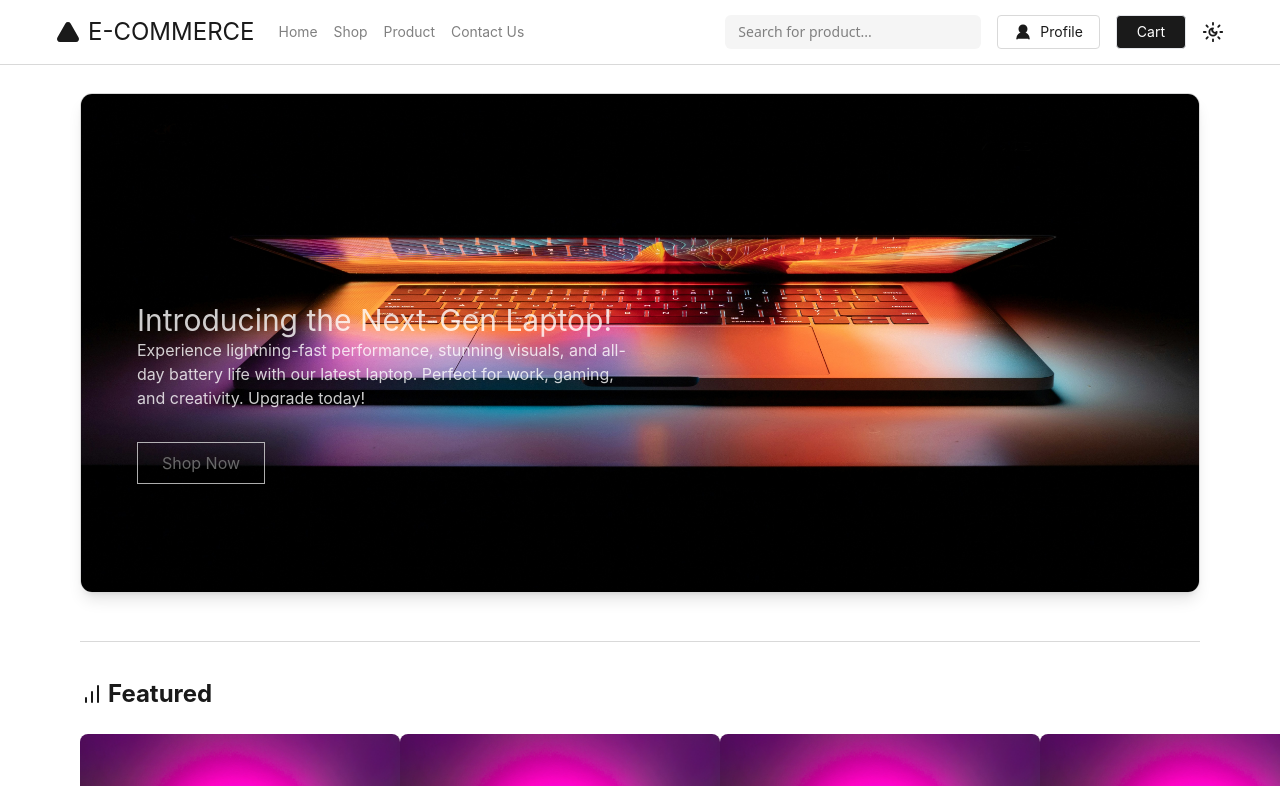
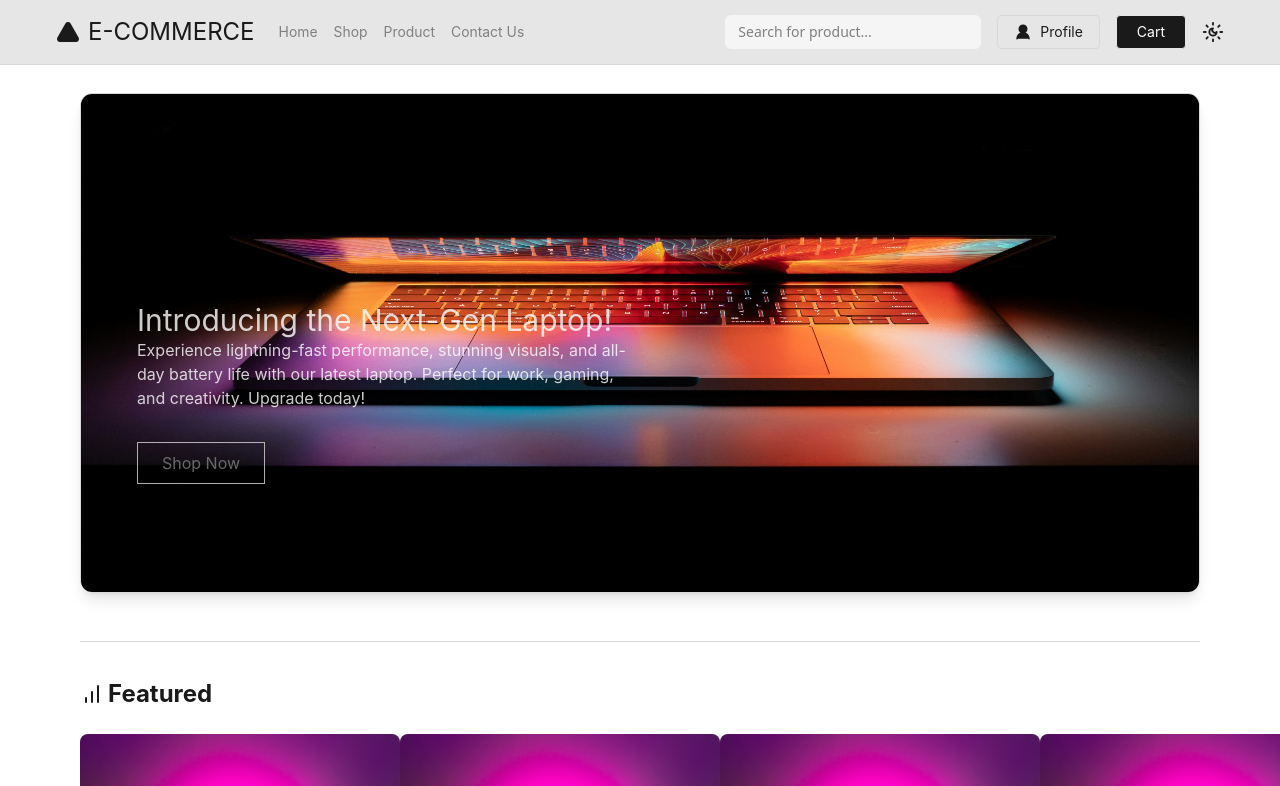
Before and after one commit to Beridze0/e-commerce, a React (Vite) app: page / in a window 1280 px wide. Shown: the top 786 px of the page. Built offline with nearby package versions, Linux system fonts and the light colour scheme.

Commit message:
navbar bg

```diff
--- a/src/components/layout/Navbar.jsx
+++ b/src/components/layout/Navbar.jsx
@@ -30,13 +30,14 @@ const Navbar = () => {
     });
   };
 
-
   return (
-    <div className="w-full flex gap-5 items-center justify-between px-14 py-8 bg-background border-b border-border h-14">
+    <div className="w-full flex gap-5 items-center justify-between px-14 py-8 bg-navbarbg border-b border-border h-14 sticky top-0 z-50">
       <div className="flex gap-6 items-center justify-center">
         <div className="flex items-center justify-center gap-2">
           <Triangle className="text-primary fill-primary sm:size-6 size-5" />
-          <h1 className="sm:block sm:text-2xl text-sm text-primary hidden">E-COMMERCE</h1>
+          <h1 className="sm:block sm:text-2xl text-sm text-primary hidden">
+            E-COMMERCE
+          </h1>
         </div>
         <div className="sm:flex gap-4 sm:text-[0.87rem] hidden">
           <NavLink className="text-textMuted hover:text-textPrimary transition duration-200">
@@ -55,11 +56,9 @@ const Navbar = () => {
       </div>
       <div className="flex items-center justify-center gap-4 text-sm">
         <TextField />
-        <div  className="sm:flex hidden items-center justify-center gap-2 border border-border rounded px-4 py-[0.35rem] transition duration-200 text-primary hover:bg-hoverSecondary cursor-pointer">
+        <div className="sm:flex hidden items-center justify-center gap-2 border border-border rounded px-4 py-[0.35rem] transition duration-200 text-primary hover:bg-hoverSecondary cursor-pointer">
           <UserRound className="fill-primary" size={18} />
-          <p>
-            Profile
-          </p>
+          <p>Profile</p>
         </div>
         <p className="border dark:border-none rounded px-5 py-[0.35rem] bg-primary text-textInverted transition cursor-pointer duration-200 hover:bg-hoverPrimary">
           Cart
--- a/src/components/ui/TextField.jsx
+++ b/src/components/ui/TextField.jsx
@@ -2,7 +2,7 @@ const TextField = () => {
   return (
     <input
         type="text"
-        className="sm:w-64 w-44 text-primary border border-transparent bg-primaryForeground text-sm font-sans placeholder:text-textMuted py-[0.35rem] px-3 rounded-md outline-none placeholder:font-"
+        className="sm:w-64 w-44 text-primary border border-transparent bg-primaryForeground text-sm font-sans placeholder:text-textMuted py-[0.35rem] px-3 rounded-md outline-none "
         placeholder="Search for product..."
         />
   )
--- a/src/globals.css
+++ b/src/globals.css
@@ -10,6 +10,7 @@ body {
     :root {
         /* Light Theme Colors */
         --background: 0 0% 100%;
+        --navbar-bg: 0 0% 90%;
         --foreground: 0 0% 10%;
         --primary: 0 0% 10%;
         --primary-foreground: 0 0% 96%;
@@ -39,6 +40,7 @@ body {
     .dark {
         /* Dark Theme Colors */
         --background: 0 0% 0%;
+        --navbar-bg: 0 0% 0% / 92%;
         --foreground: 0 0% 98%;
         --primary: 0 0% 98%;
         --primary-foreground: 0 0% 10%;
--- a/tailwind.config.js
+++ b/tailwind.config.js
@@ -10,6 +10,7 @@ export default {
     extend: {
       colors: {
         background: "hsl(var(--background))",
+        navbarbg: "hsla(var(--navbar-bg))",
         foreground: "hsl(var(--foreground))",
         primary: "hsl(var(--primary))",
         primaryForeground: "hsl(var(--primary-foreground))",
```
